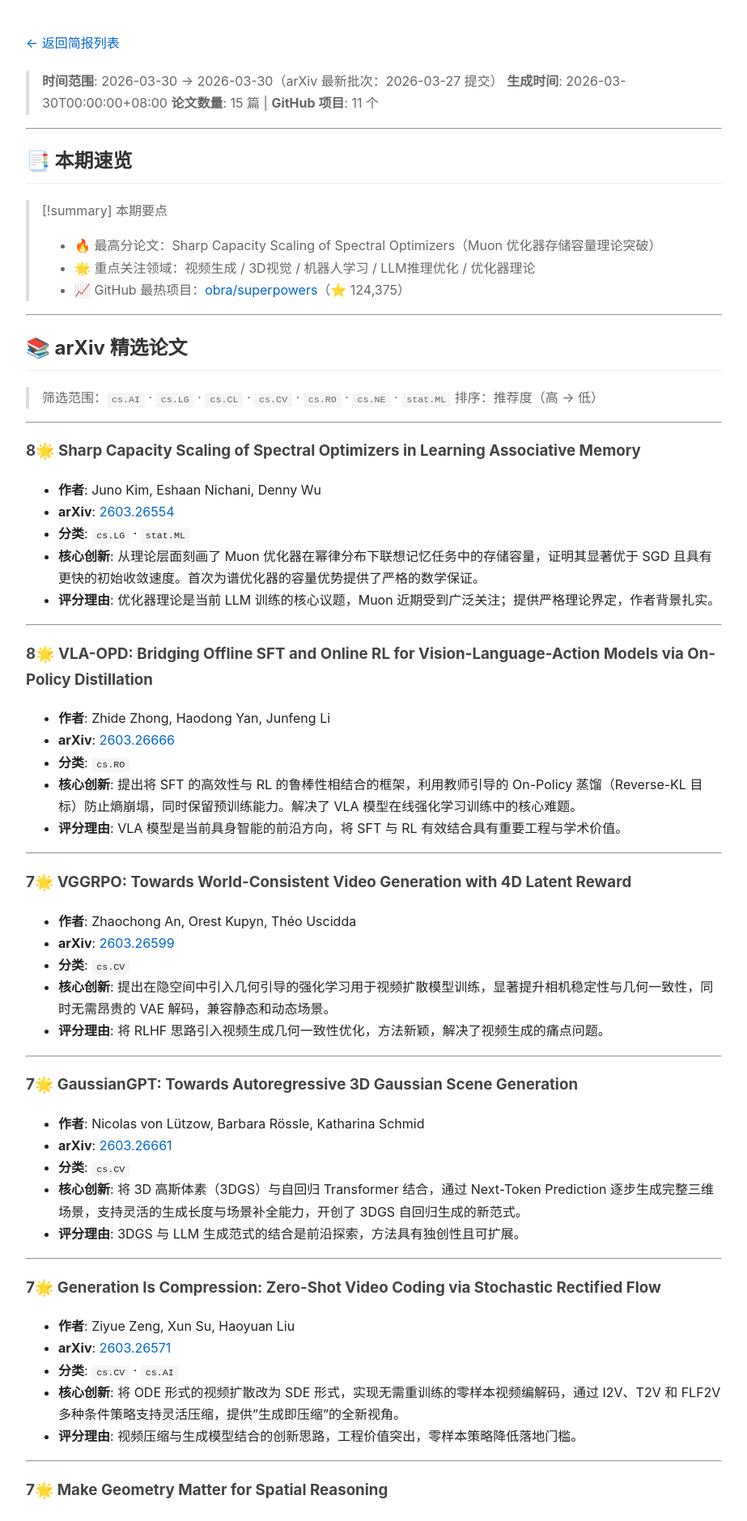
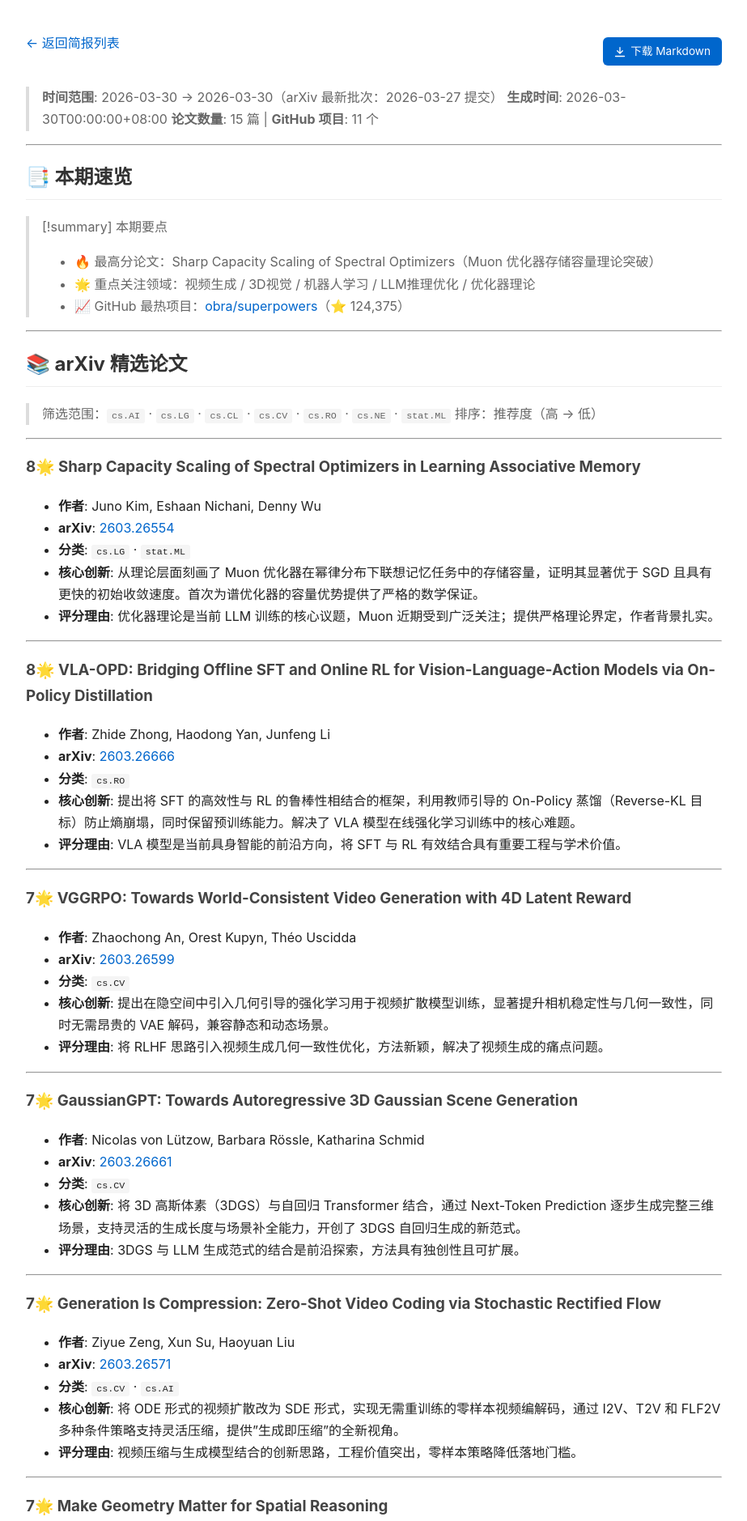
Before and after one commit to yenanjing/ai-briefings, a Jekyll site: the page built from 2026-03-30.md, in a window 1280 px wide. Shown: the top 1879 px of the page at 81% size, without its empty margins (178-1101 px from the left). Built offline with Jekyll 4.4.1, drawn with Linux system fonts in a browser that asks for light colours.

Commit message:
feat: add download markdown button to briefing pages

```diff
--- a/_layouts/default.html
+++ b/_layouts/default.html
@@ -19,10 +19,28 @@
   th { background: #f5f5f5; }
   .back { margin-bottom: 20px; }
   .meta { color: #888; font-size: 0.9em; margin-bottom: 24px; }
+  .toolbar { display: flex; align-items: center; justify-content: space-between; margin-bottom: 20px; flex-wrap: wrap; gap: 8px; }
+  .toolbar .back a { color: #0066cc; text-decoration: none; }
+  .download-btn {
+    display: inline-flex; align-items: center; gap: 6px;
+    background: #0066cc; color: #fff; padding: 6px 14px;
+    border-radius: 6px; font-size: 0.85em; text-decoration: none;
+    transition: background 0.2s;
+  }
+  .download-btn:hover { background: #0052a3; text-decoration: none; color: #fff; }
+  .download-btn svg { width: 14px; height: 14px; fill: currentColor; }
 </style>
 </head>
 <body>
-<div class="back"><a href="https://yenanjing.github.io/ai-briefings/">← 返回简报列表</a></div>
+<div class="toolbar">
+  <div class="back"><a href="https://yenanjing.github.io/ai-briefings/">← 返回简报列表</a></div>
+  {% if page.date %}
+  <a class="download-btn" href="https://raw.githubusercontent.com/yenanjing/ai-briefings/main/{{ page.date | date: '%Y-%m-%d' }}.md" download="{{ page.date | date: '%Y-%m-%d' }}.md">
+    <svg viewBox="0 0 16 16"><path d="M7.47 10.78a.75.75 0 001.06 0l3.75-3.75a.75.75 0 00-1.06-1.06L8.75 8.44V1.75a.75.75 0 00-1.5 0v6.69L4.78 5.97a.75.75 0 00-1.06 1.06l3.75 3.75zM1.75 13.5a.75.75 0 000 1.5h12.5a.75.75 0 000-1.5H1.75z"/></svg>
+    下载 Markdown
+  </a>
+  {% endif %}
+</div>
 {{ content }}
 </body>
 </html>
```
